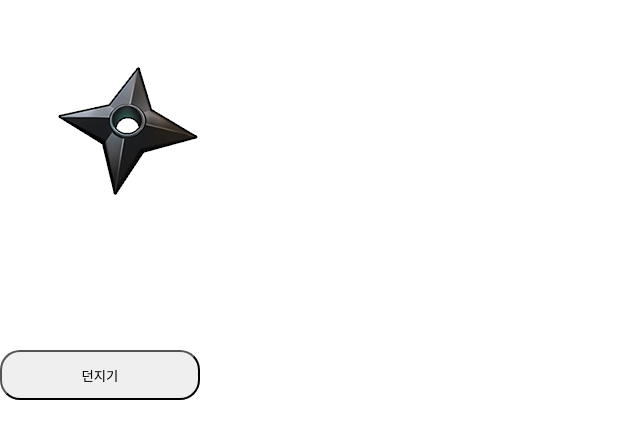
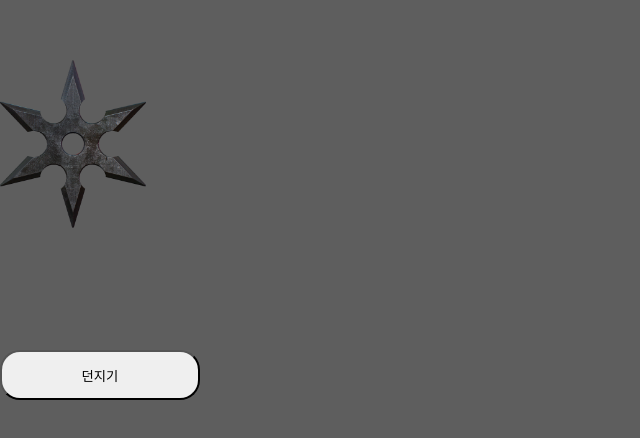
Before and after one commit to Jeric1223/React-Study, a React (Create React App) app in the folder bolg-react/: page / in a window 1280 px wide. Shown: the part 170-608 px from the top of the page, without its empty margins (0-640 px from the left). Built offline with nearby package versions, Linux system fonts and the light colour scheme.

Commit message:
[2021-03-13] 수리검 레벨에 따른 다른 수리검

```diff
--- a/bolg-react/src/components/ShurikenGame/style.js
+++ b/bolg-react/src/components/ShurikenGame/style.js
@@ -1,12 +1,13 @@
 import styled, { keyframes } from "styled-components";
-import asas from "../../assets/Throwing_Stars.png";
+import Shuriken1Level from "../../assets/Shuriken1Level.png";
+import Shuriken2Level from "../../assets/Shuriken2Level.png";
 
 export const test = keyframes`
   0% {
     margin-left: 0px;
   }
   50% {
-    margin-left: 1000px;
+    margin-left: 2000px;
   }
   100% {
     margin-left: 0px;
@@ -21,6 +22,7 @@ export const MainWrapper = styled.div`
   display: flex;
   flex-direction: column;
   justify-content: center;
+  background-color: #5E5E5E;
   button {
     width: 200px;
     height: 50px;
@@ -32,8 +34,9 @@ export const MainWrapper = styled.div`
   .asas {
     width: 30%;
     height: 30%;
-    background-image: url(${asas});
+    background-image: url(${Shuriken2Level});
     background-repeat: no-repeat;
+    background-size: 38%;
     animation: ${test} 2s;
     margin-bottom: 50px;
   }
```
Also changed, not shown: bolg-react/src/assets/Shuriken1Level.png (renamed from bolg-react/src/assets/Throwing_Stars.png), bolg-react/src/assets/Shuriken2Level.png (added).
